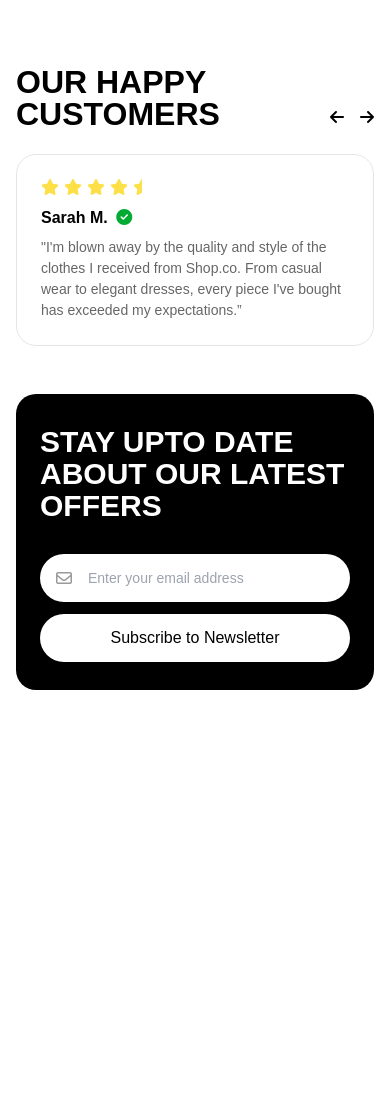
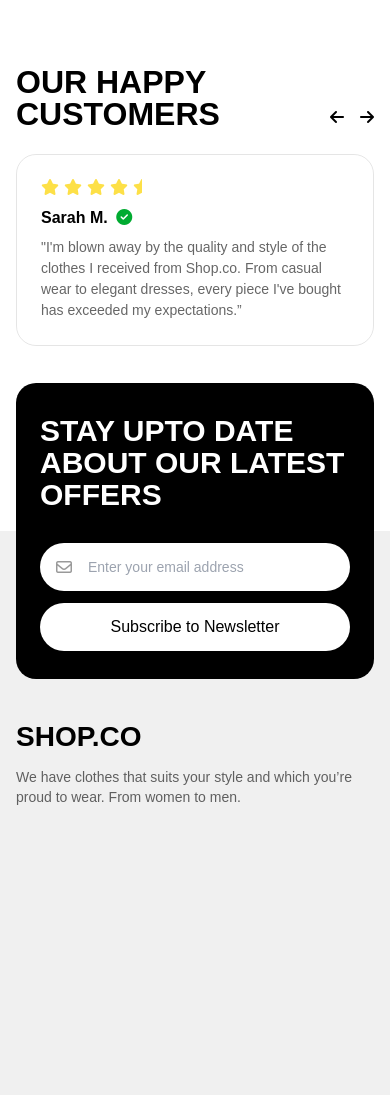
Before and after one commit to asekabtw/shopco, a website: page src/index.html in a window 390 px wide. Shown: the part 3197-4292 px from the top of the page. Before the commit the page ends 3919 px from the top, so only its background shows below. Drawn offline with Linux system fonts and the light colour scheme; no server answers.

Commit message:
add footer and fix newsletter bg mobile

```diff
--- a/src/index.html
+++ b/src/index.html
@@ -415,7 +415,10 @@
     </article>
     <!-- end of REVIEW -->
 
-    <article class="px-4 mb-8">
+    <!-- FOOTER -->
+    <footer class="bg-[#F0F0F0] mt-[185px] relative pb-[78px]">
+      <!-- NEWSLETTER -->
+      <article class="absolute translate-y-[-50%] px-4">
         <div class="px-6 pt-8 pb-7 bg-black rounded-[20px]">
           <h1
             class="text-[30px] font-extrabold text-left uppercase leading-8 text-white mb-8"
@@ -439,5 +442,20 @@
           </form>
         </div>
       </article>
+      <!-- end of NEWSLETTER -->
+
+      <div class="py-[190px] px-4">
+        <div>
+          <h1 class="text-[28px] font-extrabold text-left uppercase leading-8">
+            SHOP.CO
+          </h1>
+          <p class="text-[14px] opacity-60 leading-5 mt-[14px] mb-5">
+            We have clothes that suits your style and which you’re proud to
+            wear. From women to men.
+          </p>
+        </div>
+      </div>
+    </footer>
+    <!-- end of FOOTER -->
   </body>
 </html>
```
Also changed, not shown: src/style.css. Lines whose indentation alone changed are shown as unchanged.
